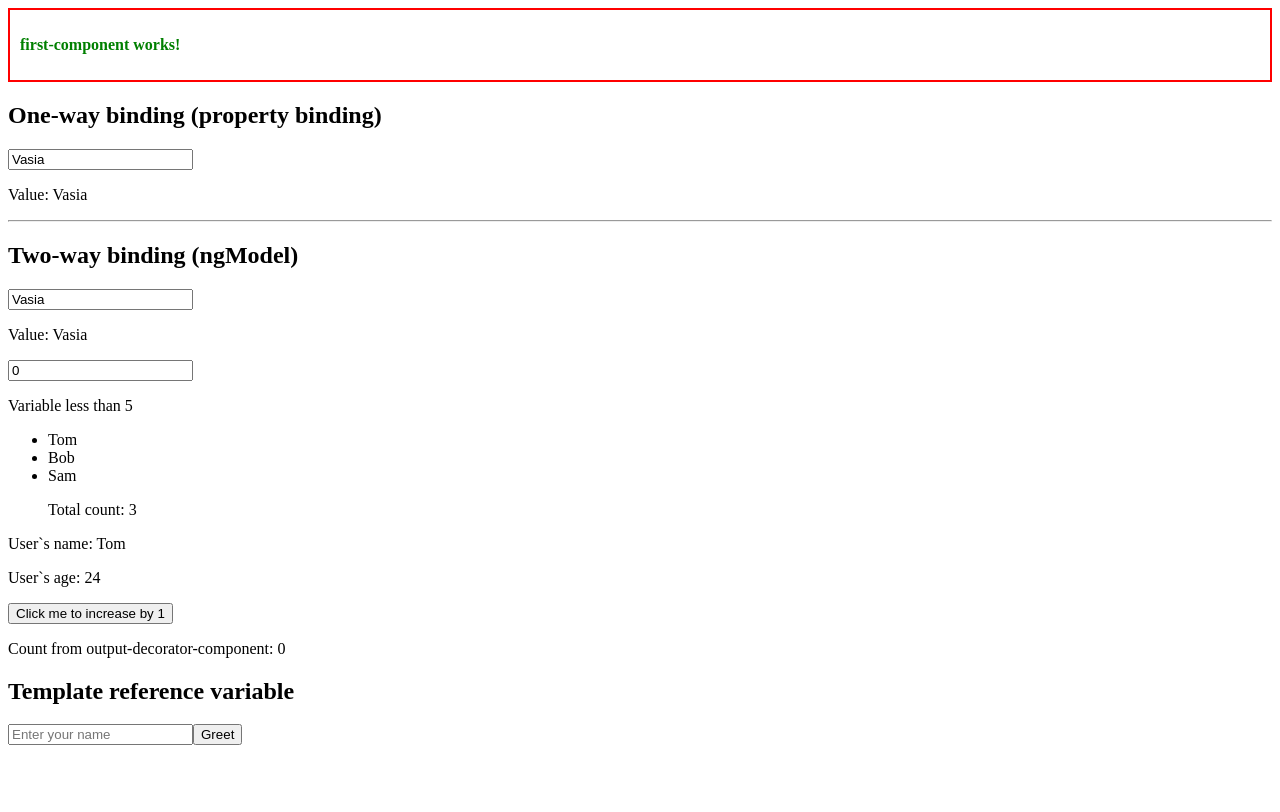
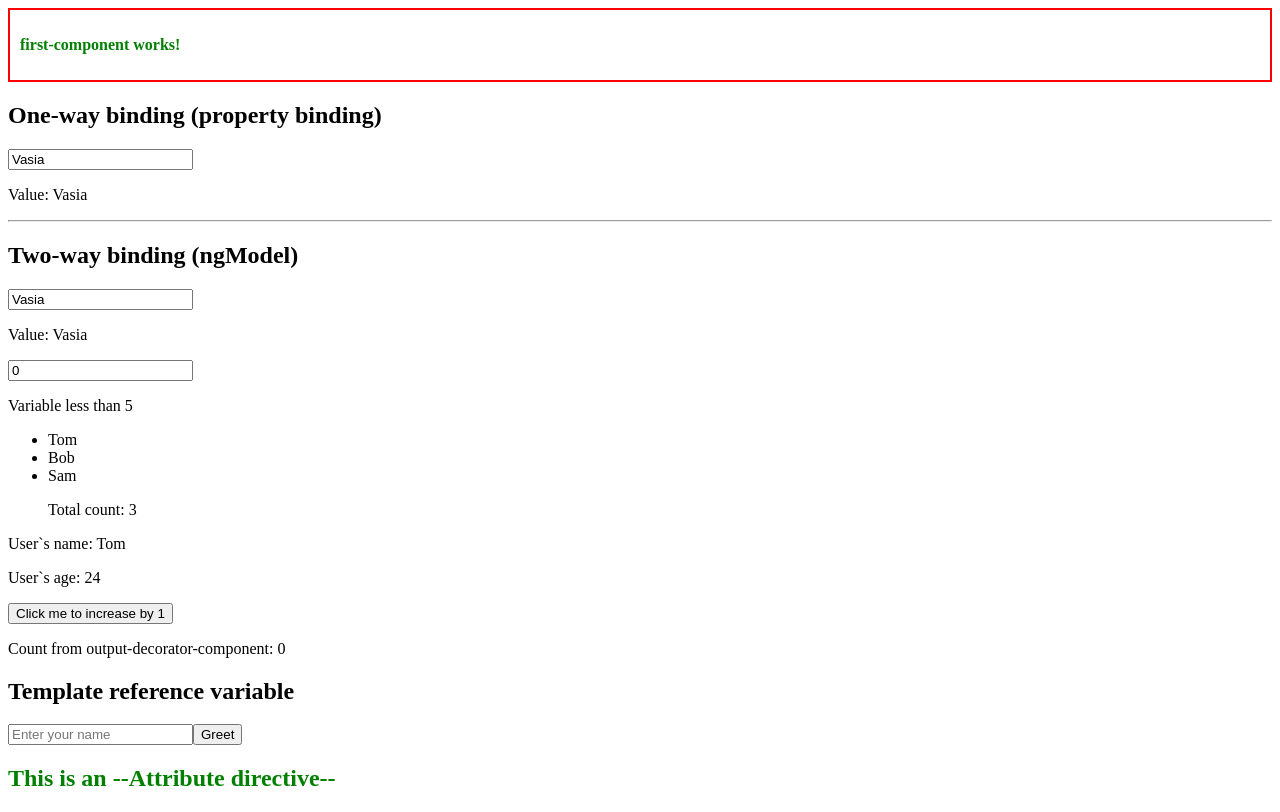
Before and after one commit to SysoievB/angular_metanit_tutorial, an Angular app: page / in a window 1280 px wide. Built offline with nearby package versions, Linux system fonts and the light colour scheme.

Commit message:
Added Attribute directive

```diff
--- a/src/app/app.html
+++ b/src/app/app.html
@@ -5,3 +5,4 @@
 <output-decorator-component (countChanged)="onCountChanged($event)"/>
 <p>Count from output-decorator-component: {{ count }}</p>
 <template-reference-variable/>
+<h2 bold>This is an --Attribute directive--</h2>
--- /dev/null
+++ b/src/app/attribute-directive.ts
@@ -0,0 +1,13 @@
+import {Directive, ElementRef} from '@angular/core';
+
+@Directive({
+  selector: "[bold]",
+  standalone: true
+})
+export class AttributeDirective {
+
+  constructor(private elementRef: ElementRef) {
+    this.elementRef.nativeElement.style.fontWeight = "bold";
+    this.elementRef.nativeElement.style.color = "green";
+  }
+}
--- a/src/app/template-reference-variable/template-reference-variable.html
+++ b/src/app/template-reference-variable/template-reference-variable.html
@@ -8,4 +8,7 @@
 They only exist inside the same template where you declare them.
 You cannot access them directly in:
 A different component’s template
-The component’s TypeScript class -->
+The component’s TypeScript class
+
+In Java, you create an object and then store its reference in a variable to call methods on it
+-->
```
Also changed, not shown: src/app/app.ts (+10 -1 lines).
